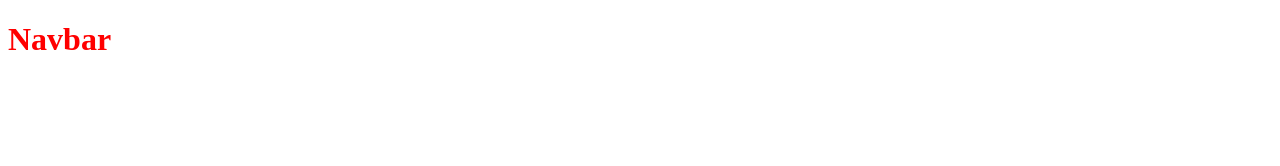
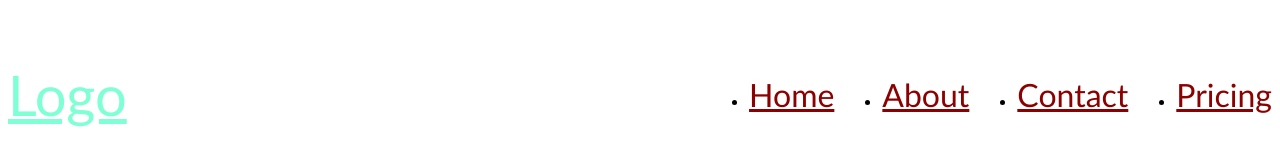
Before and after one commit to rahmonalidev07/navbars, a plain HTML site: page index.html in a window 1280 px wide. Drawn offline with Linux system fonts and the light colour scheme.

Commit message:
navbar ready

```diff
--- a/css/style.css
+++ b/css/style.css
@@ -1,3 +1,33 @@
 h1 {
   color: red;
 }
+body {
+  font-family: "Gill Sans", "Gill Sans MT", Calibri, "Trebuchet MS", sans-serif;
+}
+.header {
+  padding-top: 3.2rem;
+  padding-bottom: 2rem;
+}
+.header-container {
+  display: flex;
+  align-items: center;
+  justify-content: space-between;
+}
+.site-link {
+  font-size: 3.5rem;
+  color: aquamarine;
+}
+.site-link-logo {
+}
+.sitenav {
+}
+.sitenav-list {
+  display: flex;
+  gap: 3rem;
+}
+.sitenav-item {
+}
+.sitenav-link {
+  font-size: 2rem;
+  color: darkred;
+}
--- a/index.html
+++ b/index.html
@@ -8,6 +8,28 @@
     <link rel="stylesheet" href="./css/style.css" />
   </head>
   <body>
-    <h1>Navbar</h1>
+    <header class="header">
+      <div class="header-container">
+        <a class="site-link" href="">
+          <span class="site-link-logo">Logo</span>
+        </a>
+        <nav class="sitenav">
+          <ul class="sitenav-list">
+            <li class="sitenav-item">
+              <a class="sitenav-link" href="">Home</a>
+            </li>
+            <li class="sitenav-item">
+              <a class="sitenav-link" href="">About</a>
+            </li>
+            <li class="sitenav-item">
+              <a class="sitenav-link" href="">Contact</a>
+            </li>
+            <li class="sitenav-item">
+              <a class="sitenav-link" href="">Pricing</a>
+            </li>
+          </ul>
+        </nav>
+      </div>
+    </header>
   </body>
 </html>
```
